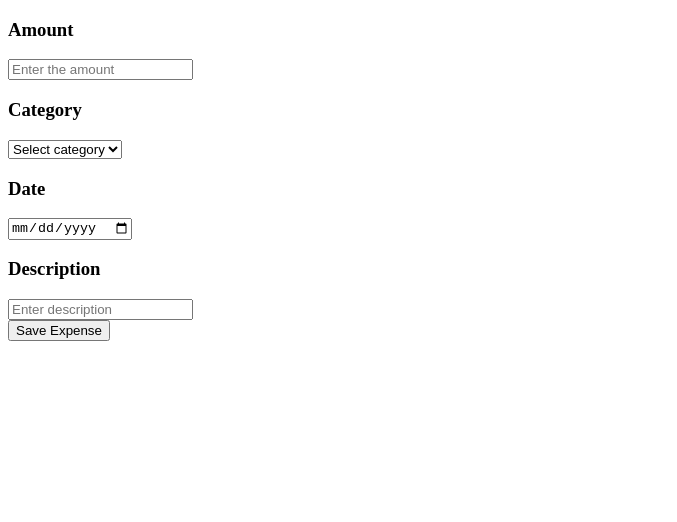
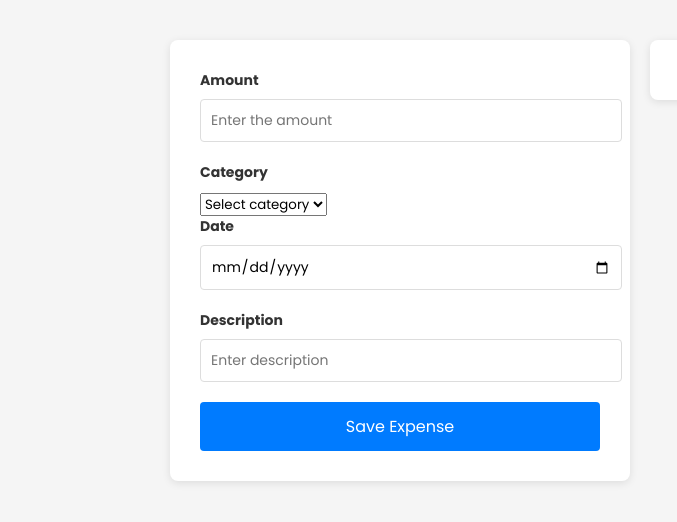
Before and after one commit to vidhusan12/budget-tracker, a React (Vite) app: page / in a window 1280 px wide. Shown: the top 522 px of the page, without its empty margins (0-677 px from the left). Built offline with nearby package versions, Linux system fonts and the light colour scheme.

Commit message:
Added: Basic css for now

```diff
--- a/index.html
+++ b/index.html
@@ -4,6 +4,7 @@
     <meta charset="UTF-8" />
     <link rel="icon" type="image/svg+xml" href="/vite.svg" />
     <meta name="viewport" content="width=device-width, initial-scale=1.0" />
+      <link href="https://fonts.googleapis.com/css?family=Poppins:100,100italic,200,200italic,300,300italic,regular,italic,500,500italic,600,600italic,700,700italic,800,800italic,900,900italic" rel="stylesheet" />
     <title>budget-tracker</title>
   </head>
   <body>
--- a/src/App.css
+++ b/src/App.css
@@ -0,0 +1,10 @@
+ * {
+  margin: 0;
+  padding: 0;
+  font-family: Poppins;
+ }
+
+ body, html {
+  height: 100%;
+  background-color: #f5f5f5;
+}
--- /dev/null
+++ b/src/Components/transaction/AddExpense/AddExpense.css
@@ -0,0 +1,87 @@
+.container {
+  display: flex;
+  justify-content: center;
+  align-items: flex-start;
+  gap: 20px;
+  min-height: 100vh;
+  padding: 40px 20px;
+}
+
+.left-box,
+.right-box {
+  flex: 1;
+  max-width: 400px;
+  padding: 30px;
+  box-shadow: 0 2px 8px rgba(0, 0, 0, 0.1);
+  border-radius: 8px;
+  background-color: #fff;
+}
+
+.left-box h3 {
+  margin-bottom: 8px;
+  font-size: 14px;
+  color: #333;
+}
+
+.left-box input,
+.left box select {
+  width: 100%;
+  padding: 10px;
+  margin-bottom: 20px;
+  border: 1px solid #ddd;
+  border-radius: 4px;
+  font-size: 14px;
+}
+
+.left-box button {
+  width: 100%;
+  padding: 12px;
+  background-color: #007bff;
+  color: white;
+  border: none;
+  border-radius: 4px;
+  font-size: 16px;
+  cursor: pointer;
+}
+
+.left-box button:hover {
+  background-color: #0056b3;
+}
+
+.right-box {
+  overflow-y: auto;
+  max-height: 600px;
+}
+
+.expenses-list > div {
+  margin-bottom: 24px;
+}
+
+.expenses-list > div > p {
+  font-weight: 600;
+  font-size: 16px;
+  color: #333;
+  margin: 0 0 8px 0;
+  border-bottom: 1px solid #e0e0e0;
+}
+
+.expenses-list > div > div {
+  display: flex;
+  justify-content: space-between;
+  padding: 12px 0;
+  border-bottom: 1px solid #f0f0f0;
+}
+
+.expenses-list > div > div:last-child {
+  border-bottom: none;
+}
+
+.expenses-list > div > div span:first-child {
+  color: #666;
+  text-transform: capitalize;
+}
+
+.expenses-list > div > div span:last-child {
+  font-weight: 600;
+  color: #333;
+}
--- a/src/Components/transaction/AddExpense/AddExpense.jsx
+++ b/src/Components/transaction/AddExpense/AddExpense.jsx
@@ -1,4 +1,5 @@
 import React, { useState } from 'react'
+import "./AddExpense.css"
 
 const AddExpense = () => {
   const [amount, setAmount] = useState('');
@@ -44,6 +45,7 @@ const yesterdayFormatted = yesterday.toISOString().split('T')[0];
 
   return (
     <div className="container">
+      <div className="left-box">
         <div className="amount">
           <h3>Amount</h3>
           <input
@@ -93,13 +95,15 @@ const yesterdayFormatted = yesterday.toISOString().split('T')[0];
         </div>
 
         <button onClick={handleSave}>Save Expense</button>
+      </div>
 
+      <div className="right-box">
         <div className="expenses-list">
           {Object.keys(expensesByDate).map((dateKey) => {
             const expensesForDate = expensesByDate[dateKey];
 
             let header;
-          if(dateKey === todayFormatted) {
+            if (dateKey === todayFormatted) {
               header = "Today";
             } else if (dateKey === yesterdayFormatted) {
               header = "Yesterday";
@@ -120,7 +124,7 @@ const yesterdayFormatted = yesterday.toISOString().split('T')[0];
             )
           })}
         </div>
-
+      </div>
     </div>
   )
 }
```
Lines whose indentation alone changed are shown as unchanged.
